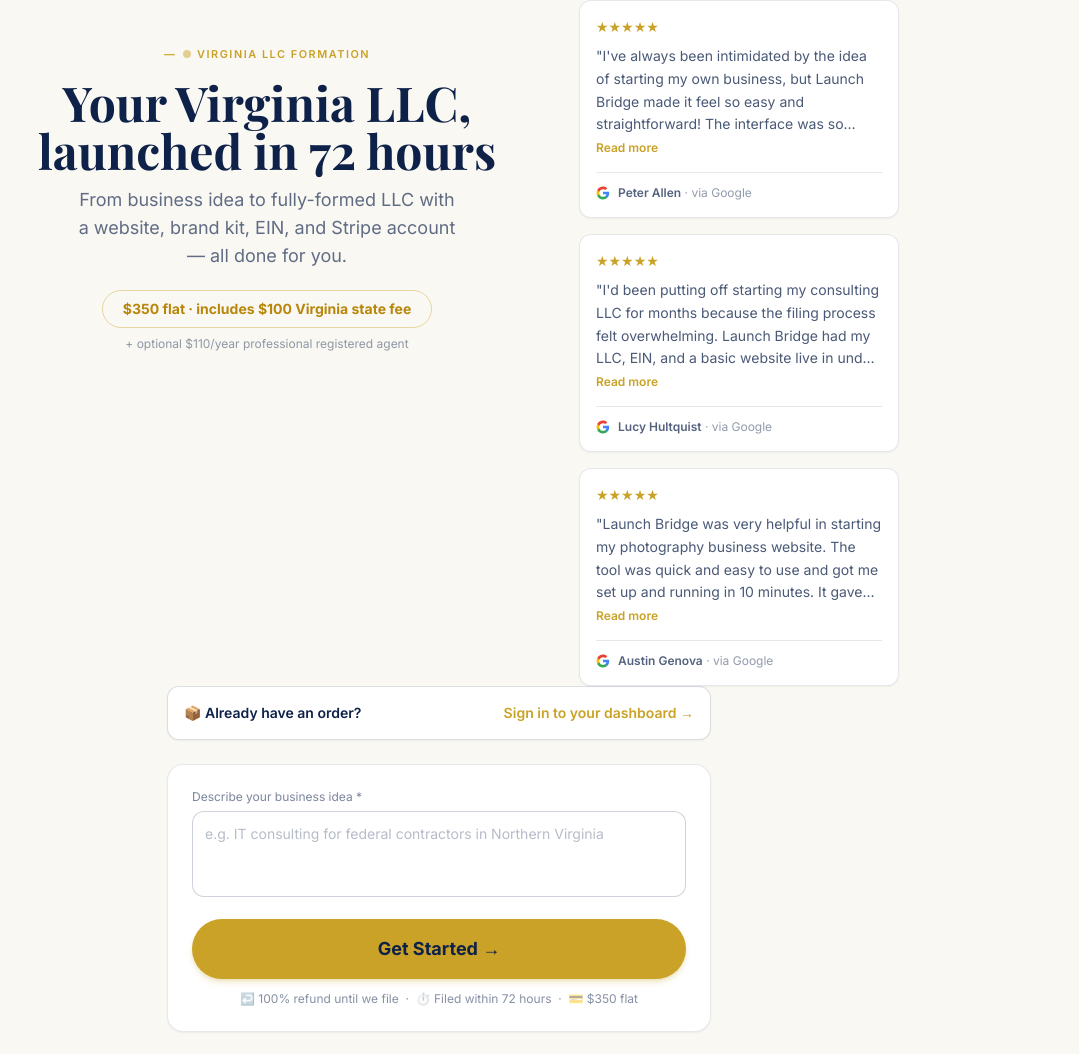
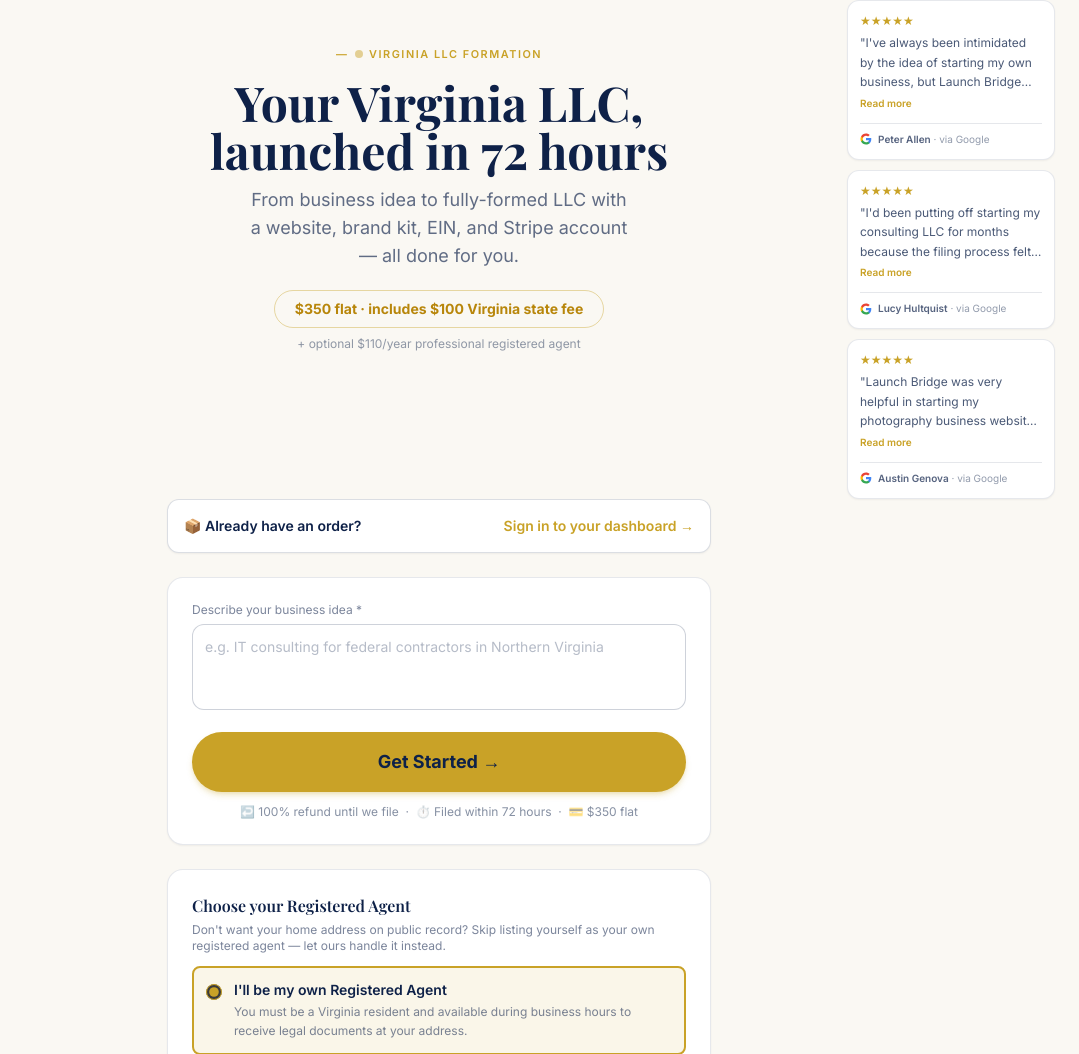
Before and after one commit to leofall458/ai-business-launcher, a FastAPI app: page / in a window 1280 px wide. Shown: the top 1054 px of the page, without its empty margins (201-1280 px from the left). Run offline with FastAPI, Linux system fonts and the light colour scheme; data that the repository does not hold is empty; some web fonts are replaced.

Commit message:
Push hero review column further right and shrink cards
The review column now hugs the right edge of the viewport (grid's
outer two 1fr tracks are equal, which keeps the hero perfectly
centered like every section below it, while the column sits at the
far end of the right track) instead of crowding the hero. Cards are
narrower (13rem) with smaller padding/text/line-clamp so they read as
a slim sidebar next to the app rather than a second column.

Fixes a grid auto-placement bug from the previous pass: with 3
explicit tracks (1fr 36rem 1fr) but only 2 children, the browser
auto-filled columns 1 and 2 instead of 2 and 3, pushing the hero to
the far left. Now both children get an explicit grid-column.

Co-Authored-By: Claude Sonnet 5 <noreply@anthropic.com>

```diff
--- a/app/templates/index.html
+++ b/app/templates/index.html
@@ -20,33 +20,44 @@
             .reviews-breakout { position: relative; left: 50%; margin-left: -50vw; width: 100vw; }
             .reviews-breakout-inner { max-width: 56rem; margin: 0 auto; padding: 0 1.5rem; }
         }
-        /* Lists all reviews vertically in a column to the right of the hero on
-           wide screens, same breakout trick as .reviews-breakout above.
-           app-tailwind.css is purged and has zero lg: variants in it (only
-           sm: is used anywhere in this app), so this whole layout - not just
-           the breakout - is hand-written rather than Tailwind lg: utilities.
+        /* Lists all reviews vertically in a slim column pushed to the right
+           edge of the viewport on wide screens, same breakout trick as
+           .reviews-breakout above. app-tailwind.css is purged and has zero
+           lg: variants in it (only sm: is used anywhere in this app), so
+           this whole layout - not just the breakout - is hand-written
+           rather than Tailwind lg: utilities.
            Below 1024px: .hero-reviews-col is display:none (fully hidden, not
            stacked) and .hero-breakout-inner is normal block flow, so the
            hero renders exactly as before on mobile - reviews live only in
            the "What customers are saying" section further down the page.
-           At 1024px+: the inner becomes a 2-col grid (hero / review column)
-           and the "What customers are saying" section is hidden, since the
-           column now shows every review instead. */
+           At 1024px+: the inner becomes a 3-col grid (spacer / hero /
+           spacer-with-reviews) - the outer two 1fr tracks are equal, which
+           centers the hero exactly the way max-w-xl mx-auto centers every
+           section below it, and the review column sits at the far end
+           (justify-self: end) of the right 1fr track so it hugs the
+           viewport edge instead of crowding the hero. The "What customers
+           are saying" section is hidden, since the column now shows every
+           review instead. */
         .hero-reviews-col { display: none; }
         @media (min-width: 1024px) {
             .hero-breakout { position: relative; left: 50%; margin-left: -50vw; width: 100vw; }
             .hero-breakout-inner {
-                max-width: 58rem; margin: 0 auto; padding: 0 1.5rem;
-                display: grid; grid-template-columns: 36rem 20rem; gap: 1.5rem; align-items: start; justify-content: center;
+                max-width: 90rem; margin: 0 auto; padding: 0 1.5rem;
+                display: grid; grid-template-columns: 1fr 36rem 1fr; gap: 1rem; align-items: start;
             }
-            .hero-reviews-col { display: flex; flex-direction: column; gap: 1rem; }
+            /* Explicit placement - grid auto-placement would otherwise fill
+               the empty first 1fr spacer track before these two children,
+               since there's no third element to occupy it. */
+            .hero-breakout-inner > header { grid-column: 2; }
+            .hero-reviews-col { grid-column: 3; display: flex; flex-direction: column; gap: 0.625rem; width: 13rem; justify-self: end; }
             .reviews-section-mobile-only { display: none; }
         }
-        /* Truncates a review to ~4 lines with a fade-to-ellipsis; the
+        /* Truncates a review to ~3 lines with a fade-to-ellipsis; the
            "Read more" button (JS-shown only when the text actually
            overflows) toggles .expanded to reveal the rest. */
         .review-text { display: -webkit-box; -webkit-line-clamp: 4; -webkit-box-orient: vertical; overflow: hidden; }
         .review-text.expanded { -webkit-line-clamp: unset; overflow: visible; }
+        .hero-reviews-col .review-text { -webkit-line-clamp: 3; }
     </style>
     {% include "_ga4.html" %}
 </head>
@@ -78,46 +89,46 @@
              "What customers are saying" section below, which is hidden entirely
              at 1024px+ to avoid showing these twice) -->
         <div class="hero-reviews-col">
-            <div class="bg-white border border-[#0e2148]/10 rounded-xl p-4 shadow-sm flex flex-col">
-                <div class="text-[#c9a227] text-sm mb-2" aria-label="5 out of 5 stars">★★★★★</div>
-                <p class="review-text text-sm text-[#0e2148]/75 leading-relaxed">"I've always been intimidated by the idea of starting my own business, but Launch Bridge made it feel so easy and straightforward! The interface was so clean and everything was super intuitive and well explained. Definitely recommend."</p>
-                <button type="button" class="review-readmore-btn hidden text-left text-xs font-semibold text-[#c9a227] hover:text-[#b8860b] mt-1" onclick="toggleReviewText(this)">Read more</button>
-                <div class="flex items-center gap-2 mt-4 pt-3 border-t border-[#0e2148]/8">
-                    <svg class="w-3.5 h-3.5 shrink-0" viewBox="0 0 48 48">
+            <div class="bg-white border border-[#0e2148]/10 rounded-xl p-3 shadow-sm flex flex-col">
+                <div class="text-[#c9a227] text-xs mb-1" aria-label="5 out of 5 stars">★★★★★</div>
+                <p class="review-text text-xs text-[#0e2148]/75 leading-relaxed">"I've always been intimidated by the idea of starting my own business, but Launch Bridge made it feel so easy and straightforward! The interface was so clean and everything was super intuitive and well explained. Definitely recommend."</p>
+                <button type="button" class="review-readmore-btn hidden text-left text-[10px] font-semibold text-[#c9a227] hover:text-[#b8860b] mt-1" onclick="toggleReviewText(this)">Read more</button>
+                <div class="flex items-center gap-1.5 mt-3 pt-2 border-t border-[#0e2148]/8">
+                    <svg class="w-3 h-3 shrink-0" viewBox="0 0 48 48">
                         <path fill="#4285F4" d="M45.12 24.5c0-1.56-.14-3.06-.4-4.5H24v8.51h11.84c-.51 2.75-2.06 5.08-4.39 6.64v5.52h7.11c4.16-3.83 6.56-9.47 6.56-16.17z"/>
                         <path fill="#34A853" d="M24 46c5.94 0 10.92-1.97 14.56-5.33l-7.11-5.52c-1.97 1.32-4.49 2.1-7.45 2.1-5.73 0-10.58-3.87-12.31-9.07H4.34v5.7C7.96 41.07 15.4 46 24 46z"/>
                         <path fill="#FBBC05" d="M11.69 28.18C11.25 26.86 11 25.45 11 24s.25-2.86.69-4.18v-5.7H4.34C2.85 17.09 2 20.45 2 24s.85 6.91 2.34 9.88l7.35-5.7z"/>
                         <path fill="#EA4335" d="M24 10.75c3.23 0 6.13 1.11 8.41 3.29l6.31-6.31C34.91 4.18 29.93 2 24 2 15.4 2 7.96 6.93 4.34 14.12l7.35 5.7c1.73-5.2 6.58-9.07 12.31-9.07z"/>
                     </svg>
-                    <p class="text-xs text-[#0e2148]/45"><span class="font-semibold text-[#0e2148]/70">Peter Allen</span> · via Google</p>
+                    <p class="text-[10px] text-[#0e2148]/45"><span class="font-semibold text-[#0e2148]/70">Peter Allen</span> · via Google</p>
                 </div>
             </div>
-            <div class="bg-white border border-[#0e2148]/10 rounded-xl p-4 shadow-sm flex flex-col">
-                <div class="text-[#c9a227] text-sm mb-2" aria-label="5 out of 5 stars">★★★★★</div>
-                <p class="review-text text-sm text-[#0e2148]/75 leading-relaxed">"I'd been putting off starting my consulting LLC for months because the filing process felt overwhelming. Launch Bridge had my LLC, EIN, and a basic website live in under three days, and my Stripe account was ready to take payments by the time I got my formation documents back. For $350 flat, it was worth every penny compared to the hours I would've spent figuring it out myself and doing all the paperwork. Thanks Launch Bridge!!"</p>
-                <button type="button" class="review-readmore-btn hidden text-left text-xs font-semibold text-[#c9a227] hover:text-[#b8860b] mt-1" onclick="toggleReviewText(this)">Read more</button>
-                <div class="flex items-center gap-2 mt-4 pt-3 border-t border-[#0e2148]/8">
-                    <svg class="w-3.5 h-3.5 shrink-0" viewBox="0 0 48 48">
+            <div class="bg-white border border-[#0e2148]/10 rounded-xl p-3 shadow-sm flex flex-col">
+                <div class="text-[#c9a227] text-xs mb-1" aria-label="5 out of 5 stars">★★★★★</div>
+                <p class="review-text text-xs text-[#0e2148]/75 leading-relaxed">"I'd been putting off starting my consulting LLC for months because the filing process felt overwhelming. Launch Bridge had my LLC, EIN, and a basic website live in under three days, and my Stripe account was ready to take payments by the time I got my formation documents back. For $350 flat, it was worth every penny compared to the hours I would've spent figuring it out myself and doing all the paperwork. Thanks Launch Bridge!!"</p>
+                <button type="button" class="review-readmore-btn hidden text-left text-[10px] font-semibold text-[#c9a227] hover:text-[#b8860b] mt-1" onclick="toggleReviewText(this)">Read more</button>
+                <div class="flex items-center gap-1.5 mt-3 pt-2 border-t border-[#0e2148]/8">
+                    <svg class="w-3 h-3 shrink-0" viewBox="0 0 48 48">
                         <path fill="#4285F4" d="M45.12 24.5c0-1.56-.14-3.06-.4-4.5H24v8.51h11.84c-.51 2.75-2.06 5.08-4.39 6.64v5.52h7.11c4.16-3.83 6.56-9.47 6.56-16.17z"/>
                         <path fill="#34A853" d="M24 46c5.94 0 10.92-1.97 14.56-5.33l-7.11-5.52c-1.97 1.32-4.49 2.1-7.45 2.1-5.73 0-10.58-3.87-12.31-9.07H4.34v5.7C7.96 41.07 15.4 46 24 46z"/>
                         <path fill="#FBBC05" d="M11.69 28.18C11.25 26.86 11 25.45 11 24s.25-2.86.69-4.18v-5.7H4.34C2.85 17.09 2 20.45 2 24s.85 6.91 2.34 9.88l7.35-5.7z"/>
                         <path fill="#EA4335" d="M24 10.75c3.23 0 6.13 1.11 8.41 3.29l6.31-6.31C34.91 4.18 29.93 2 24 2 15.4 2 7.96 6.93 4.34 14.12l7.35 5.7c1.73-5.2 6.58-9.07 12.31-9.07z"/>
                     </svg>
-                    <p class="text-xs text-[#0e2148]/45"><span class="font-semibold text-[#0e2148]/70">Lucy Hultquist</span> · via Google</p>
+                    <p class="text-[10px] text-[#0e2148]/45"><span class="font-semibold text-[#0e2148]/70">Lucy Hultquist</span> · via Google</p>
                 </div>
             </div>
-            <div class="bg-white border border-[#0e2148]/10 rounded-xl p-4 shadow-sm flex flex-col">
-                <div class="text-[#c9a227] text-sm mb-2" aria-label="5 out of 5 stars">★★★★★</div>
-                <p class="review-text text-sm text-[#0e2148]/75 leading-relaxed">"Launch Bridge was very helpful in starting my photography business website. The tool was quick and easy to use and got me set up and running in 10 minutes. It gave me everything from my LLC and EIN, to my personalized website and brand imagery. Definitely a must have for all small business start-ups in Virginia!"</p>
-                <button type="button" class="review-readmore-btn hidden text-left text-xs font-semibold text-[#c9a227] hover:text-[#b8860b] mt-1" onclick="toggleReviewText(this)">Read more</button>
-                <div class="flex items-center gap-2 mt-4 pt-3 border-t border-[#0e2148]/8">
-                    <svg class="w-3.5 h-3.5 shrink-0" viewBox="0 0 48 48">
+            <div class="bg-white border border-[#0e2148]/10 rounded-xl p-3 shadow-sm flex flex-col">
+                <div class="text-[#c9a227] text-xs mb-1" aria-label="5 out of 5 stars">★★★★★</div>
+                <p class="review-text text-xs text-[#0e2148]/75 leading-relaxed">"Launch Bridge was very helpful in starting my photography business website. The tool was quick and easy to use and got me set up and running in 10 minutes. It gave me everything from my LLC and EIN, to my personalized website and brand imagery. Definitely a must have for all small business start-ups in Virginia!"</p>
+                <button type="button" class="review-readmore-btn hidden text-left text-[10px] font-semibold text-[#c9a227] hover:text-[#b8860b] mt-1" onclick="toggleReviewText(this)">Read more</button>
+                <div class="flex items-center gap-1.5 mt-3 pt-2 border-t border-[#0e2148]/8">
+                    <svg class="w-3 h-3 shrink-0" viewBox="0 0 48 48">
                         <path fill="#4285F4" d="M45.12 24.5c0-1.56-.14-3.06-.4-4.5H24v8.51h11.84c-.51 2.75-2.06 5.08-4.39 6.64v5.52h7.11c4.16-3.83 6.56-9.47 6.56-16.17z"/>
                         <path fill="#34A853" d="M24 46c5.94 0 10.92-1.97 14.56-5.33l-7.11-5.52c-1.97 1.32-4.49 2.1-7.45 2.1-5.73 0-10.58-3.87-12.31-9.07H4.34v5.7C7.96 41.07 15.4 46 24 46z"/>
                         <path fill="#FBBC05" d="M11.69 28.18C11.25 26.86 11 25.45 11 24s.25-2.86.69-4.18v-5.7H4.34C2.85 17.09 2 20.45 2 24s.85 6.91 2.34 9.88l7.35-5.7z"/>
                         <path fill="#EA4335" d="M24 10.75c3.23 0 6.13 1.11 8.41 3.29l6.31-6.31C34.91 4.18 29.93 2 24 2 15.4 2 7.96 6.93 4.34 14.12l7.35 5.7c1.73-5.2 6.58-9.07 12.31-9.07z"/>
                     </svg>
-                    <p class="text-xs text-[#0e2148]/45"><span class="font-semibold text-[#0e2148]/70">Austin Genova</span> · via Google</p>
+                    <p class="text-[10px] text-[#0e2148]/45"><span class="font-semibold text-[#0e2148]/70">Austin Genova</span> · via Google</p>
                 </div>
             </div>
         </div>
```
